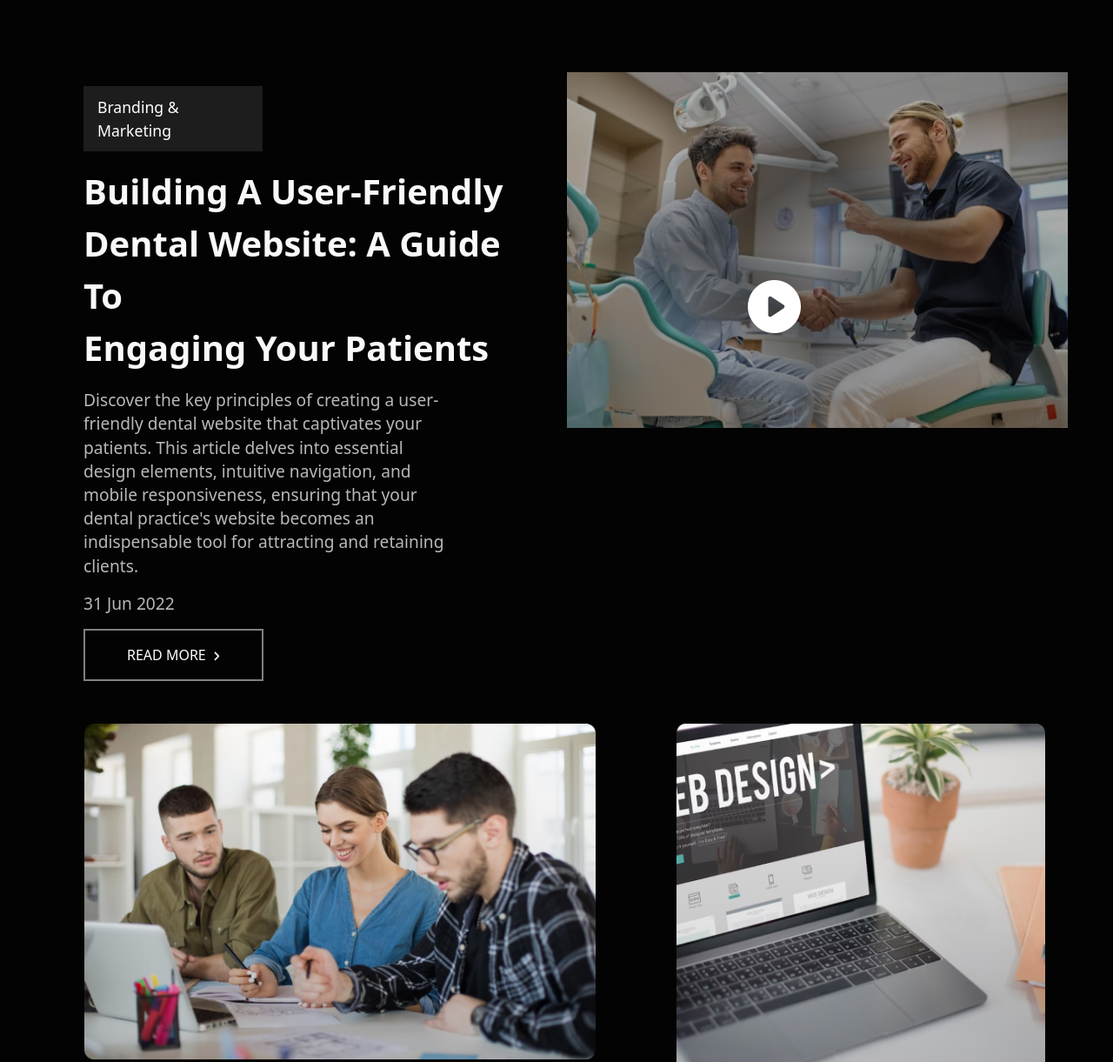
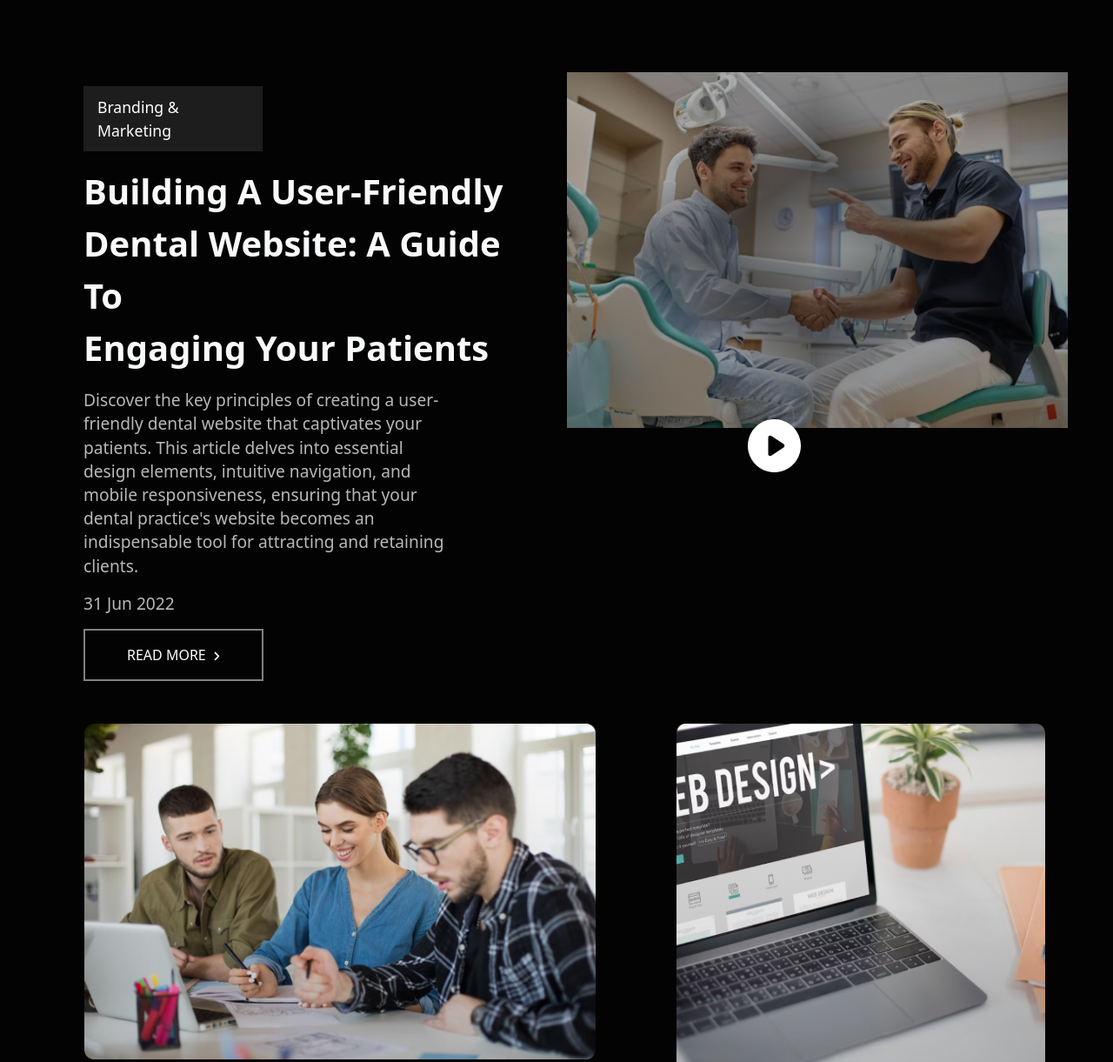
Before and after one commit to Mahbubrm/Web-Developer., a plain HTML site: page Blogs.html in a window 1280 px wide. Shown: the part 730-1951 px from the top of the page at 87% size. Drawn offline with nearby package versions, Linux system fonts and the light colour scheme.

Commit message:
Update Blogs.html

```diff
--- a/Blogs.html
+++ b/Blogs.html
@@ -70,7 +70,7 @@
           </div>
       <div class="col-md-6">
         <div >
-          <img src="Image/Outline play.png" alt="" style="position: absolute; bottom: -20rem; right: 22rem; z-index: 9;  ">
+          <img src="Image/Outline play.png" alt="" style="position: absolute; bottom: -30rem; right: 22rem; z-index: 9;  ">
             <img src="Image/video-play.png" alt="" style="position: relative; width: 36rem; margin: 5rem 7rem 0rem 0rem;">
         </div>
       </div>
```
